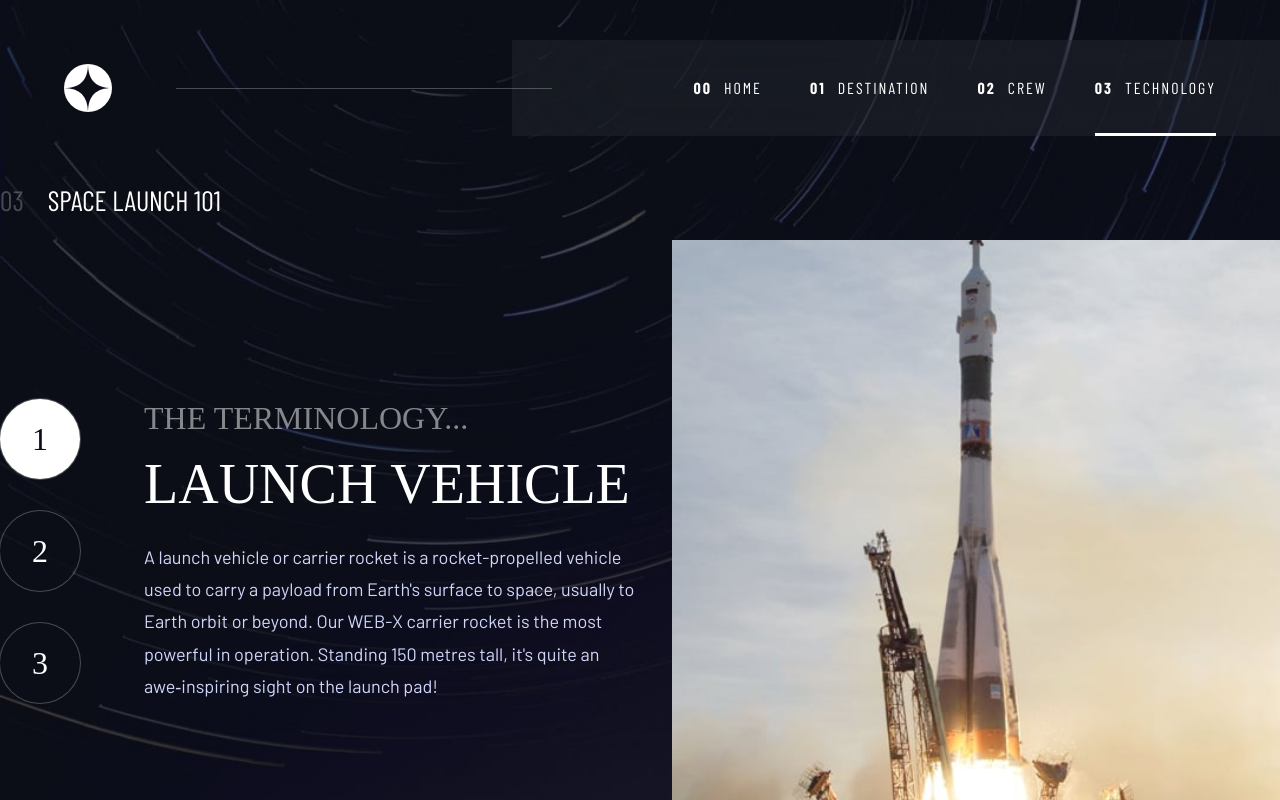
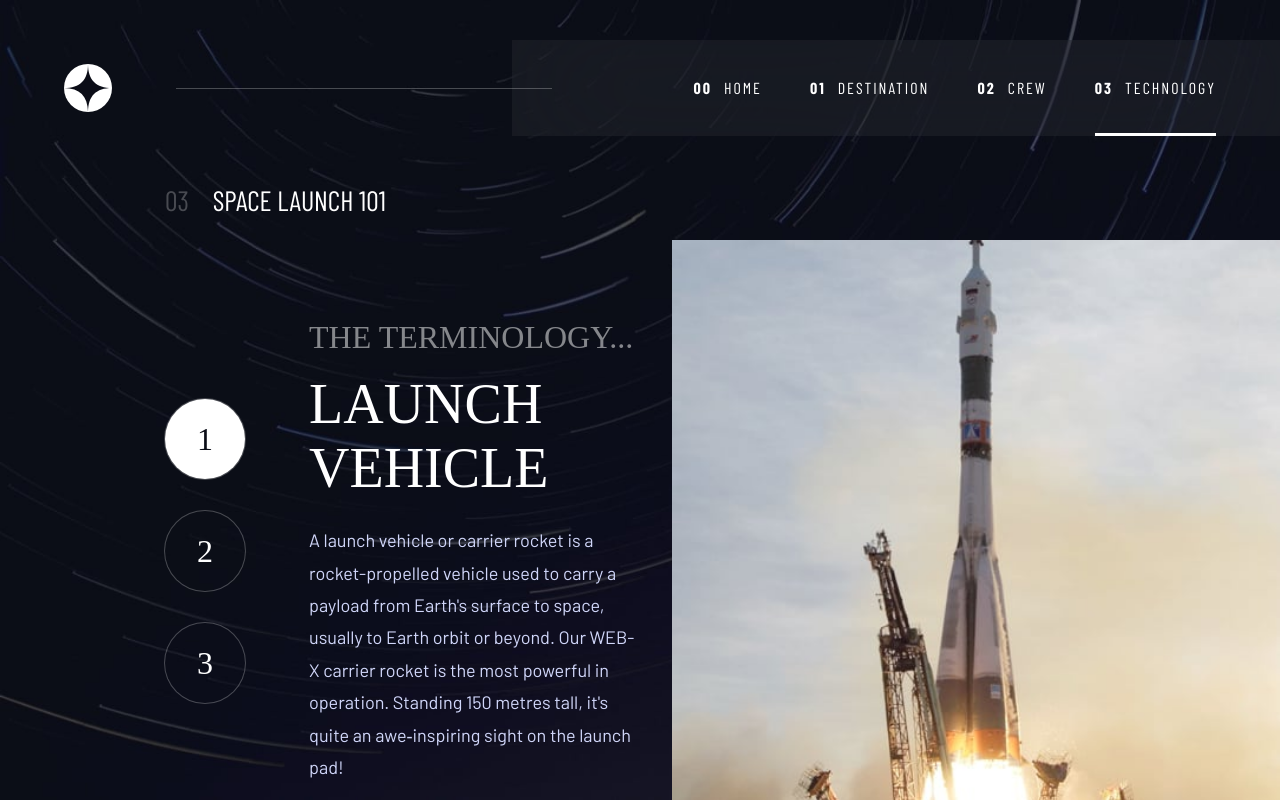
Before and after one commit to michaelclemens/space-tourism-multipage-website, a React (Vite) app: page /technology in a window 1280 px wide. Built offline with nearby package versions, Linux system fonts and the light colour scheme; a web font is replaced by a local one.

Commit message:
Slight tweak to layout styling

```diff
--- a/src/pages/Technology.tsx
+++ b/src/pages/Technology.tsx
@@ -19,13 +19,13 @@ const getTechNav = () =>
 
 function Layout() {
   return (
-    <div className="flex w-full flex-col p-300 md:p-500 lg:px-0 lg:py-600">
-      <div className="flex flex-col lg:ml-auto">
+    <div className="flex w-full flex-col p-300 md:p-500 lg:py-600 lg:pr-0 lg:pl-[165px]">
+      <div className="flex flex-col">
         <h1 className="text-preset-6-mobile md:text-preset-5 mb-300 text-center text-white uppercase md:text-left">
           <span className="mr-300 opacity-25">03</span>Space launch 101
         </h1>
 
-        <div className="flex flex-grow flex-col items-center justify-center text-white">
+        <div className="flex flex-grow flex-col items-center justify-center text-white lg:ml-auto">
           <Outlet />
         </div>
       </div>
```
